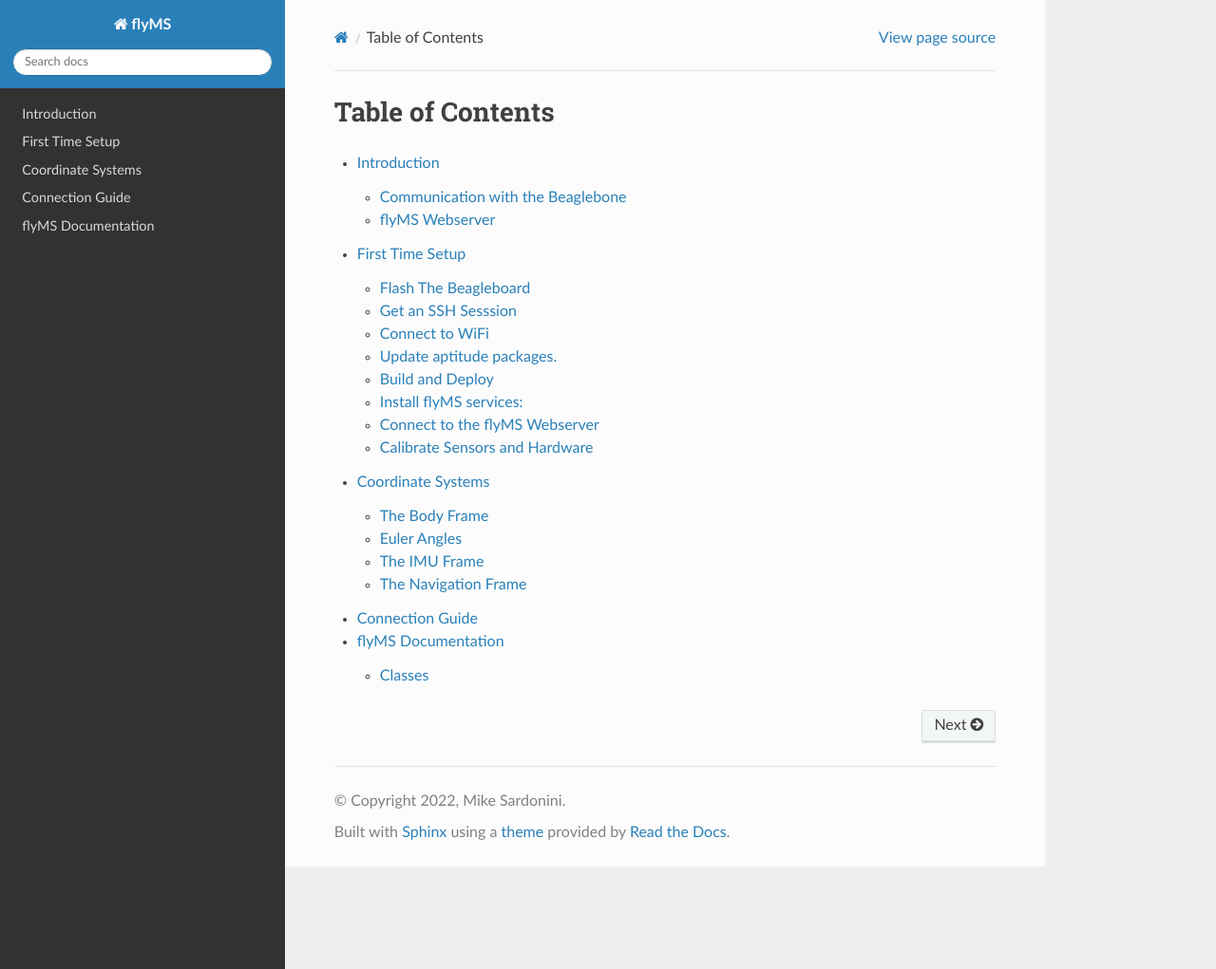
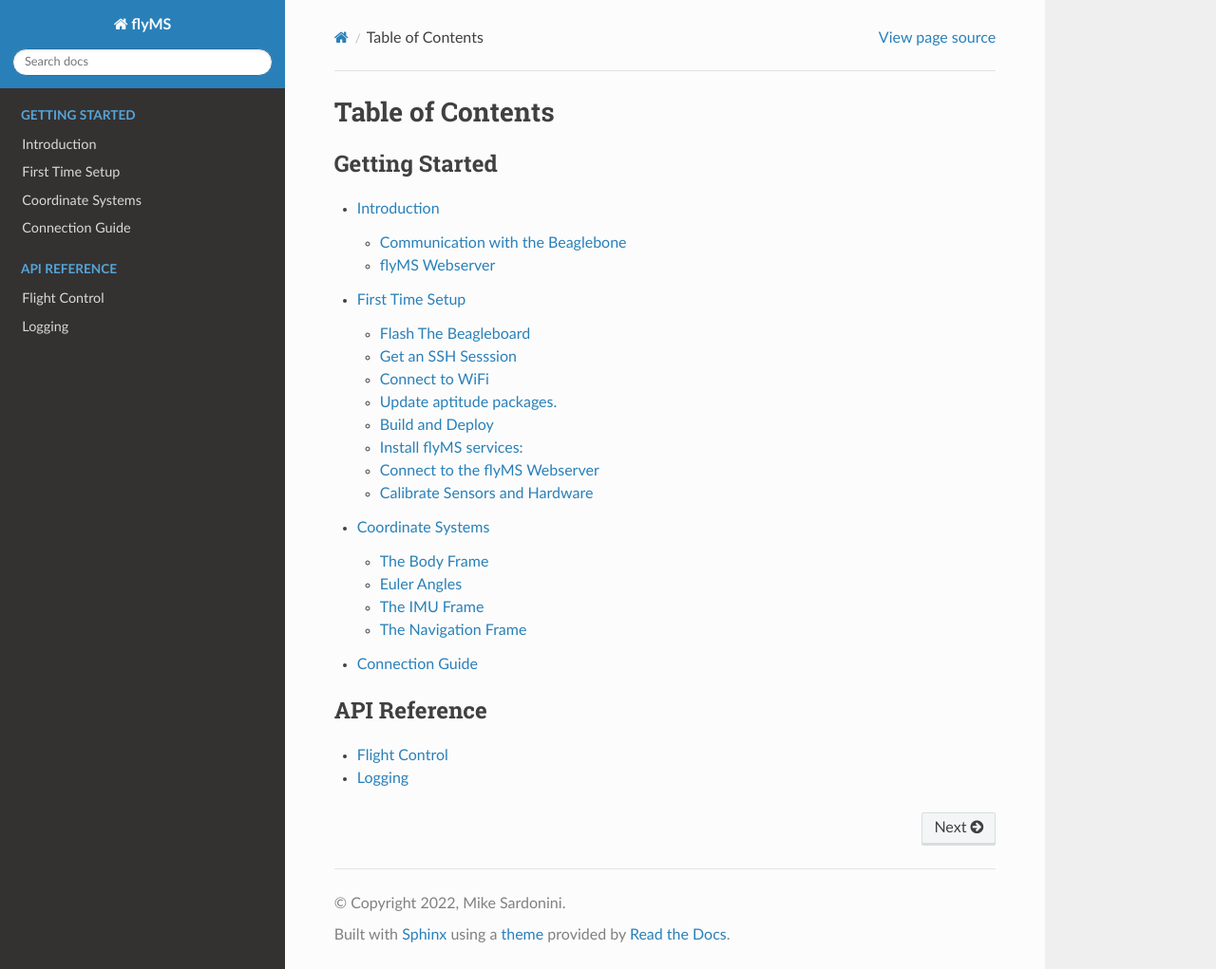
Before and after one commit to msardonini/flyMS, a Sphinx documentation site: the page built from docs/index.md, in a window 1280 px wide and 1021 px high. Shown: the whole window at 95% size. Built offline with Sphinx 7.4.7 and the Read the Docs theme 2.0.0, drawn with Linux system fonts in a browser that asks for light colours; pages that are not in the unit, such as notebooks, are missing from menus.

Commit message:
updates to docs

````diff
--- a/docs/index.md
+++ b/docs/index.md
@@ -2,12 +2,24 @@
 
 ```{toctree}
 :maxdepth: 3
+:caption: Getting Started
+
 
 introduction.md
 first_time_setup.md
 coordinate_systems.md
+
+
+
 connection_guide.md
 building_flyMS.md
-flyMS_docs.md
+```
+
+
+```{toctree}
+:maxdepth: 3
+:caption: API Reference
+api_reference/flyMS_docs.md
+api_reference/logging.md
 
 ```
````
Also changed, not shown: docs/api_reference/flyMS_docs.md (renamed from docs/flyMS_docs.md, +1 -20 lines), docs/api_reference/logging.md (added, +14 -0 lines), docs/first_time_setup.md (+1 -1 lines), 1 other file.
